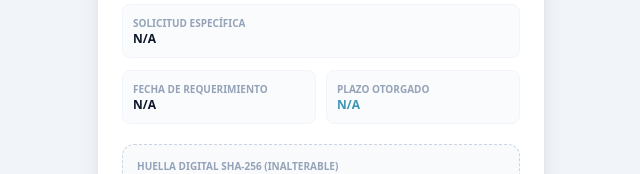
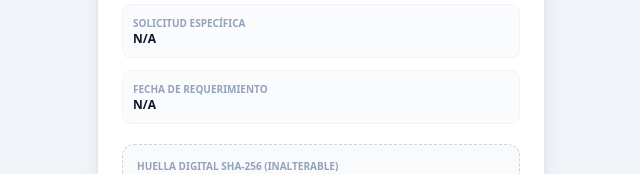
Before and after one commit to ricardogutierrez-bit/verificador-providenciav2, a plain HTML site: page index.html in a window 1280 px wide. Shown: the part 706-880 px from the top of the page, without its empty margins (319-959 px from the left). Drawn offline with nearby package versions, Linux system fonts and the light colour scheme.

Commit message:
Update index.html

```diff
--- a/index.html
+++ b/index.html
@@ -10,7 +10,7 @@
 
   <div class="max-w-md w-full bg-white rounded-3xl shadow-xl overflow-hidden border border-slate-200">
 
-    <!-- Cabecera Institucional (Intacta) -->
+    <!-- Cabecera Institucional -->
     <div class="bg-[#3E96B4] text-white px-6 py-6 text-center">
       <h1 class="text-lg font-bold tracking-wide">MUNICIPALIDAD DE PROVIDENCIA</h1>
       <p class="text-xs text-sky-100 mt-1">Dirección de Medio Ambiente, Aseo, Ornato y Mantención</p>
@@ -23,7 +23,7 @@
     <!-- Contenido -->
     <div class="p-6 space-y-5">
 
-      <!-- Tarjeta Folio (Intacta) -->
+      <!-- Tarjeta Folio -->
       <div class="bg-slate-50 border-l-4 border-[#3E96B4] rounded-xl p-4 flex justify-between items-center shadow-sm">
         <div>
           <span class="text-[10px] font-bold uppercase text-slate-400 block">DOCUMENTO DIGITAL</span>
@@ -35,7 +35,7 @@
         </div>
       </div>
 
-      <!-- Información General (10 ítems solicitados) -->
+      <!-- Información General -->
       <div>
         <h2 class="text-xs font-bold uppercase text-[#3E96B4] border-b border-slate-200 pb-1.5 mb-3.5 tracking-wider">
           INFORMACIÓN GENERAL
@@ -91,16 +91,10 @@
             <strong class="text-slate-900" id="val-solicitud">-</strong>
           </div>
 
-          <!-- 9. Fecha de Requerimiento y 10. Plazo Otorgado -->
-          <div class="grid grid-cols-2 gap-2.5">
-            <div class="bg-slate-50/70 p-2.5 rounded-lg border border-slate-100">
-              <span class="text-[10px] font-bold uppercase text-slate-400 block">FECHA DE REQUERIMIENTO</span>
-              <strong class="text-slate-900" id="val-freq">-</strong>
-            </div>
-            <div class="bg-slate-50/70 p-2.5 rounded-lg border border-slate-100">
-              <span class="text-[10px] font-bold uppercase text-slate-400 block">PLAZO OTORGADO</span>
-              <strong class="text-[#3E96B4]" id="val-plazo">-</strong>
-            </div>
+          <!-- 9. Fecha de Requerimiento -->
+          <div class="bg-slate-50/70 p-2.5 rounded-lg border border-slate-100">
+            <span class="text-[10px] font-bold uppercase text-slate-400 block">FECHA DE REQUERIMIENTO</span>
+            <strong class="text-slate-900" id="val-freq">-</strong>
           </div>
 
         </div>
@@ -133,7 +127,6 @@
       return fallback;
     }
 
-    // Cambiar sello superior si el documento fue anulado
     if (params.get("anulado") === "1") {
       const badge = document.getElementById("badge-estado");
       badge.className = "inline-flex items-center gap-1.5 bg-red-100 text-red-800 font-bold text-xs px-4 py-1.5 rounded-full mt-4 shadow-sm";
@@ -151,7 +144,6 @@
     document.getElementById("val-labor").innerText = obtenerParam(["l", "labor"]);
     document.getElementById("val-solicitud").innerText = obtenerParam(["sol", "solicitud"]);
     document.getElementById("val-freq").innerText = obtenerParam(["freq", "fecha"]);
-    document.getElementById("val-plazo").innerText = obtenerParam(["plazo"]);
     document.getElementById("val-hash").innerText = obtenerParam(["h", "hash"]);
   </script>
 </body>
```
